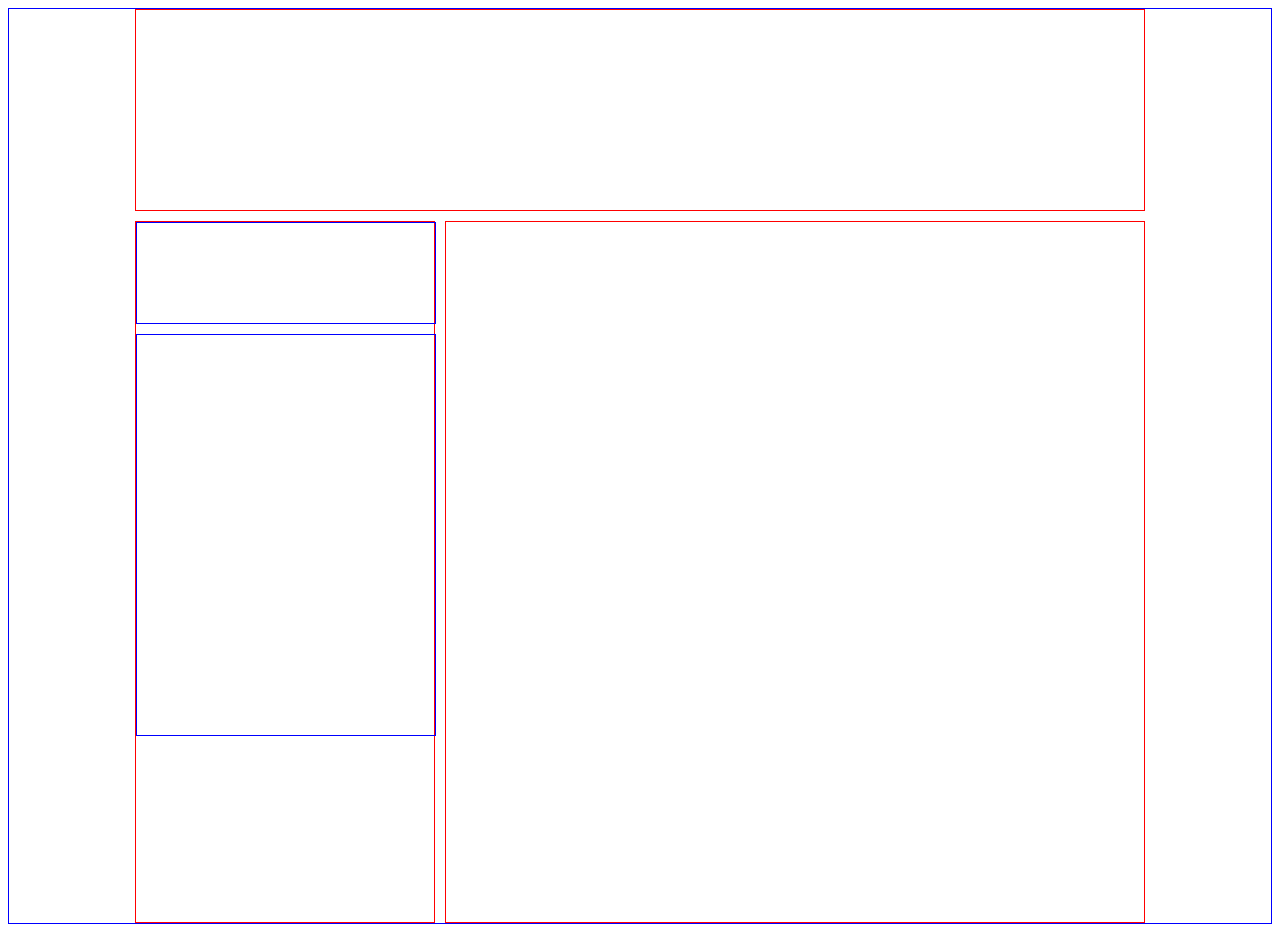
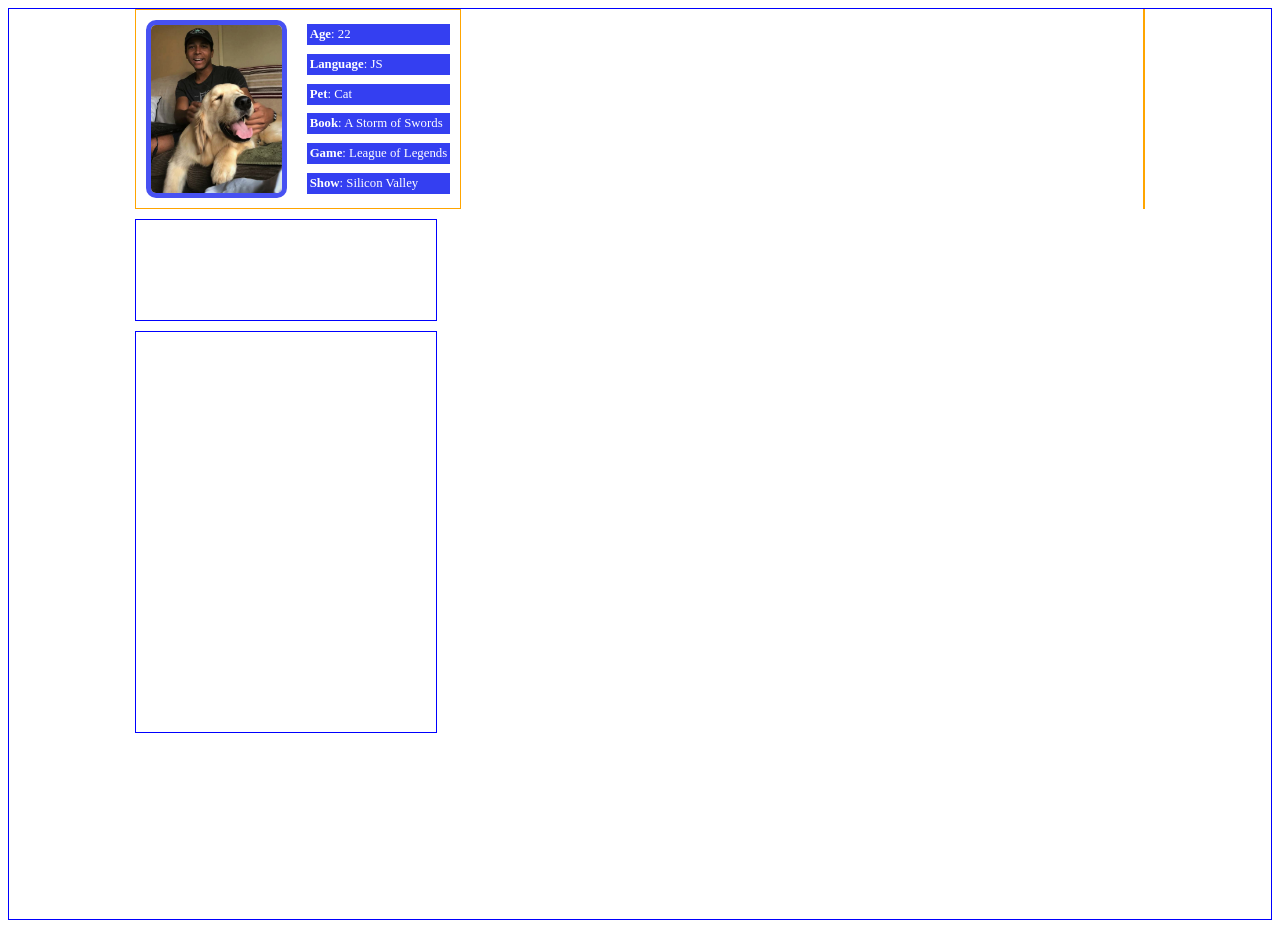
Before and after one commit to WorldUnfurled/summoner_dashboard, a website: page index.html in a window 1280 px wide. Drawn offline with Linux system fonts and the light colour scheme; no server answers.

Commit message:
Add profile picture and desc

```diff
--- a/index.html
+++ b/index.html
@@ -9,11 +9,31 @@
   </head>
   <body>
     <div id="grid-container">
-      <div class="content" id="header"></div>
-      <div class="content" id="sidebar">
-        <div id="rank-info"></div>
-        <div id="game-info"></div>
-      </div>
+      <section class="content" id="header">
+        <div class="header-item header-item-1">
+          <div class="profile profile_pic_container">
+            <img
+              class="profile_pic"
+              src="img/dog_and_me.jpg"
+              alt="Me, Brooks Gunn, with a golden retriever"
+            />
+          </div>
+          <div class="profile profile_data_container">
+            <p><b>Age</b>: 22</p>
+            <p><b>Language</b>: JS</p>
+            <p><b>Pet</b>: Cat</p>
+            <p><b>Book</b>: A Storm of Swords</p>
+            <p><b>Game</b>: League of Legends</p>
+            <p><b>Show</b>: Silicon Valley</p>
+          </div>
+        </div>
+        <div class="header-item header-item-2"></div>
+        <div class="header-item header-item-3"></div>
+      </section>
+      <section class="content" id="sidebar">
+        <div class="info rank-info"></div>
+        <div class="info game-info"></div>
+      </section>
       <div class="content" id="main-content"></div>
     </div>
   </body>
--- a/style.css
+++ b/style.css
@@ -11,19 +11,56 @@
 }
 
 .content {
-  border: 1px solid red;
 }
 
 #header {
   height: 200px;
   grid-area: header;
-  font-size: 50px;
   display: flex;
-  justify-content: center;
-  align-items: center;
   background-image: url("img/worlds_2021_banner_0.jpg");
   background-position: center;
   background-size: cover;
+}
+
+.header-item-1 {
+  display: flex;
+  flex-direction: row;
+  border: 1px solid orange;
+}
+
+.profile {
+  display: flex;
+  max-width: 50%;
+  padding: 10px;
+}
+
+.profile_pic {
+  border: 5px solid rgba(52, 63, 241, 0.9);
+  border-radius: 10px;
+}
+
+.profile_data_container {
+  display: flex;
+  flex-direction: column;
+  justify-content: space-around;
+}
+
+p {
+  margin: 0;
+  font-size: 0.8rem;
+  color: white;
+  background-color: rgb(52, 63, 241);
+  padding: 3px;
+}
+
+.header-item-2 {
+  flex-grow: 2;
+}
+
+.header-item-3 {
+  display: flex;
+  flex-direction: row;
+  border: 1px solid orange;
 }
 
 #sidebar {
@@ -31,13 +68,13 @@
   grid-area: sidebar;
 }
 
-#rank-info {
+.rank-info {
   height: 100px;
   width: 100%;
   border: 1px solid blue;
 }
 
-#game-info {
+.game-info {
   height: 400px;
   width: 100%;
   border: 1px solid blue;
```
Also changed, not shown: img/dog_and_me.jpg (added).
